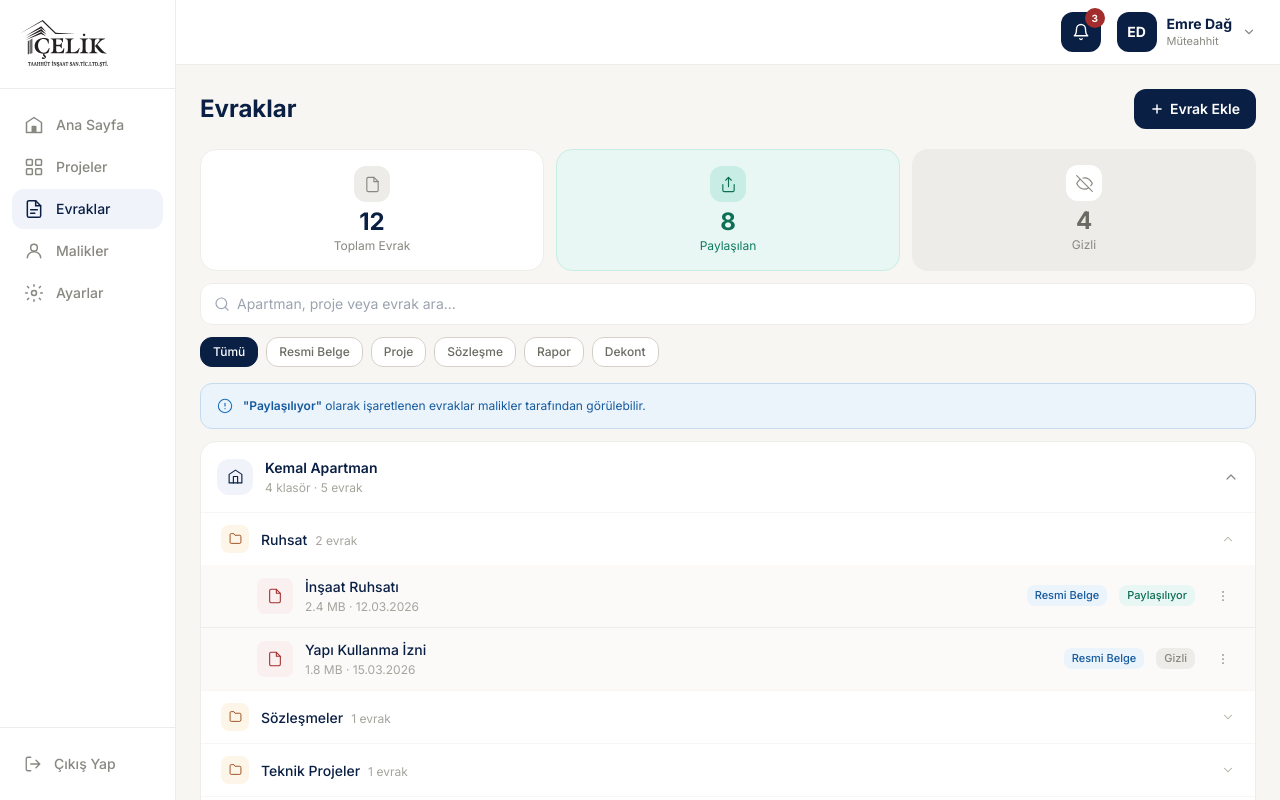
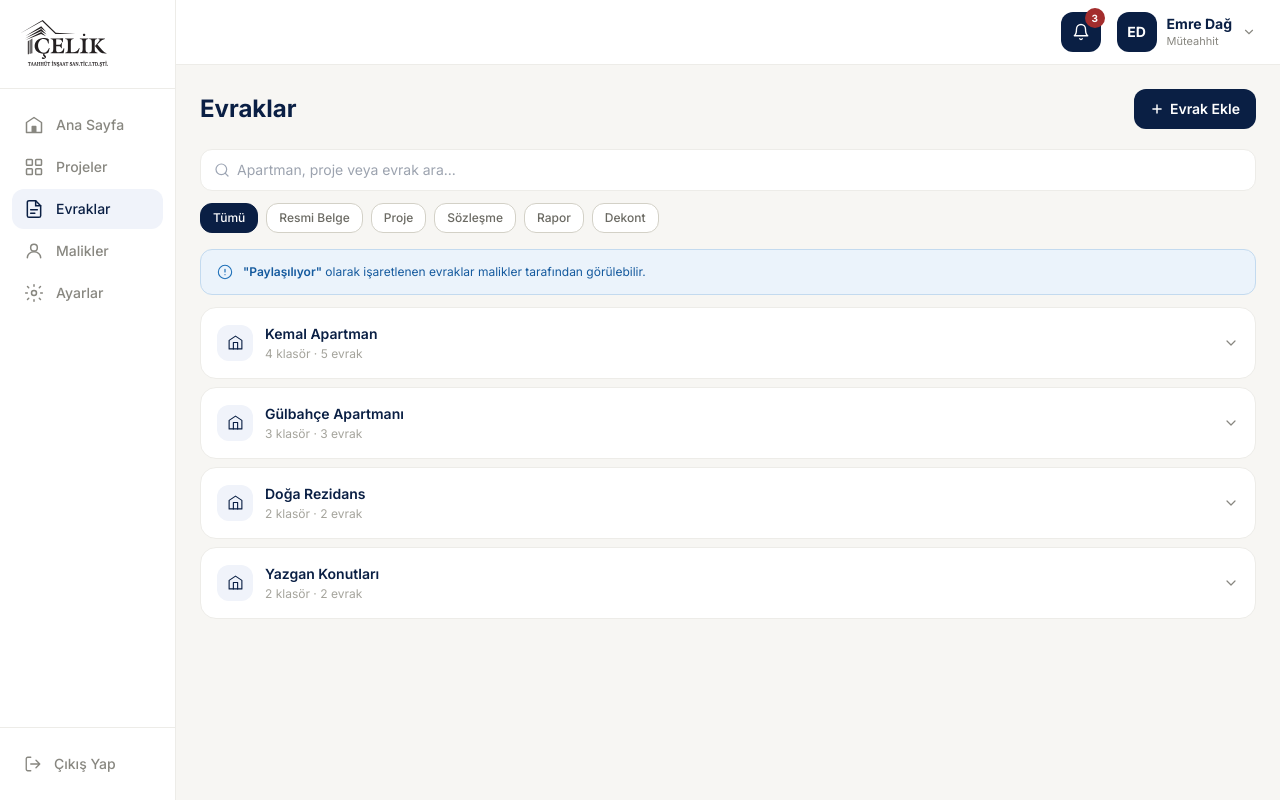
Before and after one commit to dagemre/celik-web, a Next.js app: page /admin/evraklar in a window 1280 px wide. Built offline with nearby package versions, Linux system fonts and the light colour scheme.

Commit message:
Evraklar: özet kartlar kaldırıldı, tüm accordion kapalı açılıyor

```diff
--- a/app/admin/evraklar/page.tsx
+++ b/app/admin/evraklar/page.tsx
@@ -157,8 +157,8 @@ export default function AdminEvraklarPage() {
   const [evraklar, setEvraklar]     = useState<EvrakItem[]>(MOCK_EVRAKLAR)
   const [aramaText, setAramaText]   = useState('')
   const [aktifKat, setAktifKat]     = useState('Tümü')
-  const [expandedProje, setExpandedProje] = useState<string | null>('Kemal Apartman')
-  const [expandedKlasor, setExpandedKlasor] = useState<Record<string, string | null>>({ 'Kemal Apartman': 'Ruhsat' })
+  const [expandedProje, setExpandedProje] = useState<string | null>(null)
+  const [expandedKlasor, setExpandedKlasor] = useState<Record<string, string | null>>({})
   const [showPanel, setShowPanel]   = useState(false)
   const [menuAcik, setMenuAcik]     = useState<string | null>(null)
   const [form, setForm]             = useState<EvrakForm>({
@@ -216,41 +216,6 @@ export default function AdminEvraklarPage() {
 
       <div className={`md:flex md:gap-4 md:items-start`}>
         <div className={`min-w-0 ${showPanel ? 'md:flex-1' : 'w-full'} space-y-3`}>
-
-          {/* Özet kartlar */}
-          <div className="grid grid-cols-3 gap-3">
-            <div className="bg-white rounded-2xl border border-neutral-100 p-3.5 md:p-4 flex flex-col items-center text-center">
-              <div className="w-9 h-9 bg-neutral-100 rounded-xl flex items-center justify-center mb-2">
-                <svg width="17" height="17" viewBox="0 0 24 24" fill="none">
-                  <path d="M14 2H6a2 2 0 00-2 2v16a2 2 0 002 2h12a2 2 0 002-2V8l-6-6z" stroke="#888780" strokeWidth="1.6" strokeLinejoin="round"/>
-                  <path d="M14 2v6h6" stroke="#888780" strokeWidth="1.6" strokeLinecap="round"/>
-                </svg>
-              </div>
-              <p className="text-2xl font-bold text-primary-800 leading-none">{toplam}</p>
-              <p className="text-xs text-neutral-500 mt-1">Toplam Evrak</p>
-            </div>
-            <div className="bg-success-50 rounded-2xl border border-success-100 p-3.5 md:p-4 flex flex-col items-center text-center">
-              <div className="w-9 h-9 bg-success-100 rounded-xl flex items-center justify-center mb-2">
-                <svg width="17" height="17" viewBox="0 0 24 24" fill="none">
-                  <path d="M4 12v8a2 2 0 002 2h12a2 2 0 002-2v-8" stroke="#0F6E56" strokeWidth="1.6" strokeLinecap="round" strokeLinejoin="round"/>
-                  <polyline points="16 6 12 2 8 6" stroke="#0F6E56" strokeWidth="1.6" strokeLinecap="round" strokeLinejoin="round"/>
-                  <line x1="12" y1="2" x2="12" y2="15" stroke="#0F6E56" strokeWidth="1.6" strokeLinecap="round"/>
-                </svg>
-              </div>
-              <p className="text-2xl font-bold text-success-700 leading-none">{paylasilan}</p>
-              <p className="text-xs text-success-600 mt-1">Paylaşılan</p>
-            </div>
-            <div className="bg-neutral-100 rounded-2xl p-3.5 md:p-4 flex flex-col items-center text-center">
-              <div className="w-9 h-9 bg-white rounded-xl flex items-center justify-center mb-2">
-                <svg width="17" height="17" viewBox="0 0 24 24" fill="none">
-                  <path d="M17.94 17.94A10.07 10.07 0 0112 20c-7 0-11-8-11-8a18.45 18.45 0 015.06-5.94M9.9 4.24A9.12 9.12 0 0112 4c7 0 11 8 11 8a18.5 18.5 0 01-2.16 3.19" stroke="#888780" strokeWidth="1.6" strokeLinecap="round" strokeLinejoin="round"/>
-                  <line x1="1" y1="1" x2="23" y2="23" stroke="#888780" strokeWidth="1.6" strokeLinecap="round"/>
-                </svg>
-              </div>
-              <p className="text-2xl font-bold text-neutral-600 leading-none">{gizli}</p>
-              <p className="text-xs text-neutral-500 mt-1">Gizli</p>
-            </div>
-          </div>
 
           {/* Arama */}
           <div className="relative">
```
